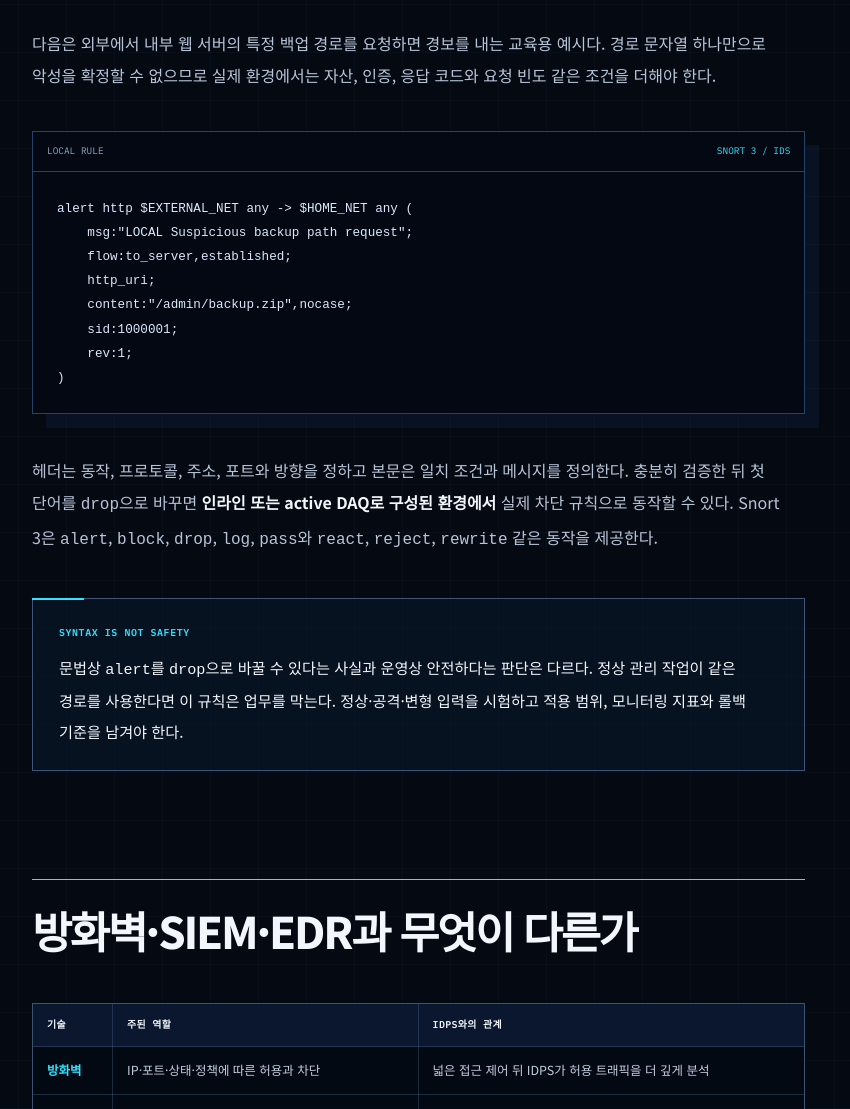
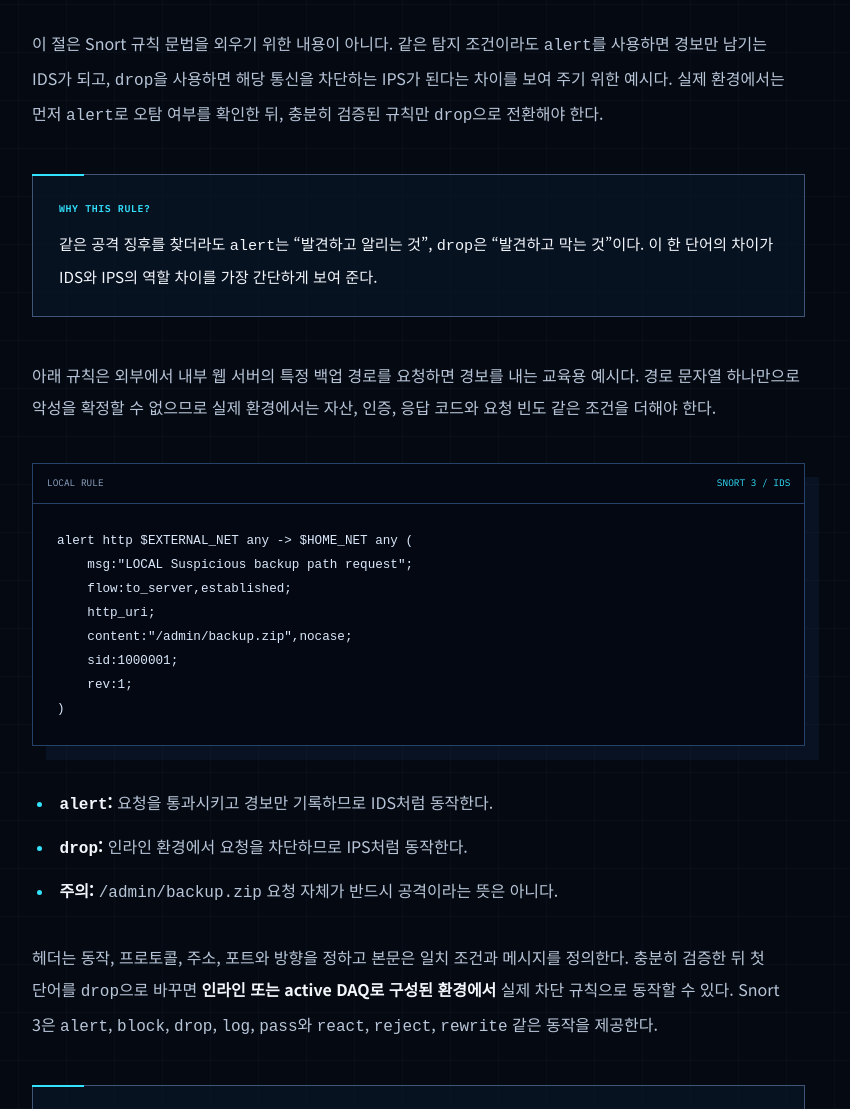
Before and after one commit to yubh1234567/yubh1234567.github.io, a plain HTML site: page posts/ids-ips-guide.html in a window 1280 px wide. Shown: the part 9020-10129 px from the top of the page, without its empty margins (318-1168 px from the left). Drawn offline with Linux system fonts and the light colour scheme.

Commit message:
Explain the Snort IDS and IPS example

```diff
--- a/posts/ids-ips-guide.html
+++ b/posts/ids-ips-guide.html
@@ -302,7 +302,19 @@
 
           <h2 id="practice">Snort 3 규칙으로 보는 IDS와 IPS</h2>
           <p>
-            다음은 외부에서 내부 웹 서버의 특정 백업 경로를 요청하면 경보를 내는 교육용 예시다.
+            이 절은 Snort 규칙 문법을 외우기 위한 내용이 아니다. 같은 탐지 조건이라도 <code>alert</code>를 사용하면
+            경보만 남기는 IDS가 되고, <code>drop</code>을 사용하면 해당 통신을 차단하는 IPS가 된다는 차이를 보여 주기 위한 예시다.
+            실제 환경에서는 먼저 <code>alert</code>로 오탐 여부를 확인한 뒤, 충분히 검증된 규칙만 <code>drop</code>으로 전환해야 한다.
+          </p>
+          <div class="note-box">
+            <strong>WHY THIS RULE?</strong>
+            <p>
+              같은 공격 징후를 찾더라도 <code>alert</code>는 “발견하고 알리는 것”, <code>drop</code>은 “발견하고 막는 것”이다.
+              이 한 단어의 차이가 IDS와 IPS의 역할 차이를 가장 간단하게 보여 준다.
+            </p>
+          </div>
+          <p>
+            아래 규칙은 외부에서 내부 웹 서버의 특정 백업 경로를 요청하면 경보를 내는 교육용 예시다.
             경로 문자열 하나만으로 악성을 확정할 수 없으므로 실제 환경에서는 자산, 인증, 응답 코드와 요청 빈도 같은 조건을 더해야 한다.
           </p>
           <div class="code-block" aria-label="Snort 3 경보 규칙 예시">
@@ -316,6 +328,11 @@
     rev:1;
 )</code></pre>
           </div>
+          <ul>
+            <li><strong><code>alert</code>:</strong> 요청을 통과시키고 경보만 기록하므로 IDS처럼 동작한다.</li>
+            <li><strong><code>drop</code>:</strong> 인라인 환경에서 요청을 차단하므로 IPS처럼 동작한다.</li>
+            <li><strong>주의:</strong> <code>/admin/backup.zip</code> 요청 자체가 반드시 공격이라는 뜻은 아니다.</li>
+          </ul>
           <p>
             헤더는 동작, 프로토콜, 주소, 포트와 방향을 정하고 본문은 일치 조건과 메시지를 정의한다.
             충분히 검증한 뒤 첫 단어를 <code>drop</code>으로 바꾸면 <strong>인라인 또는 active DAQ로 구성된 환경에서</strong>
```
